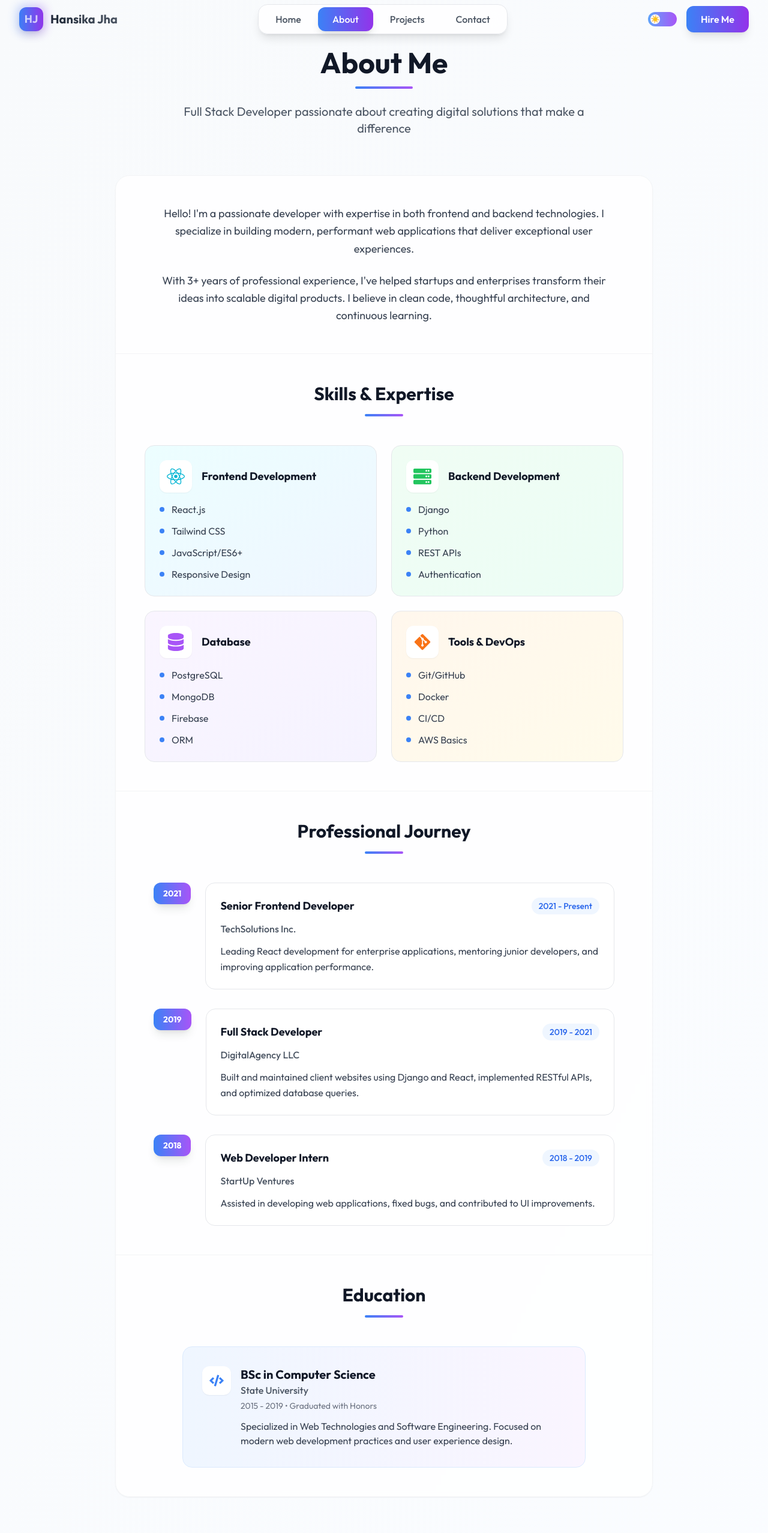
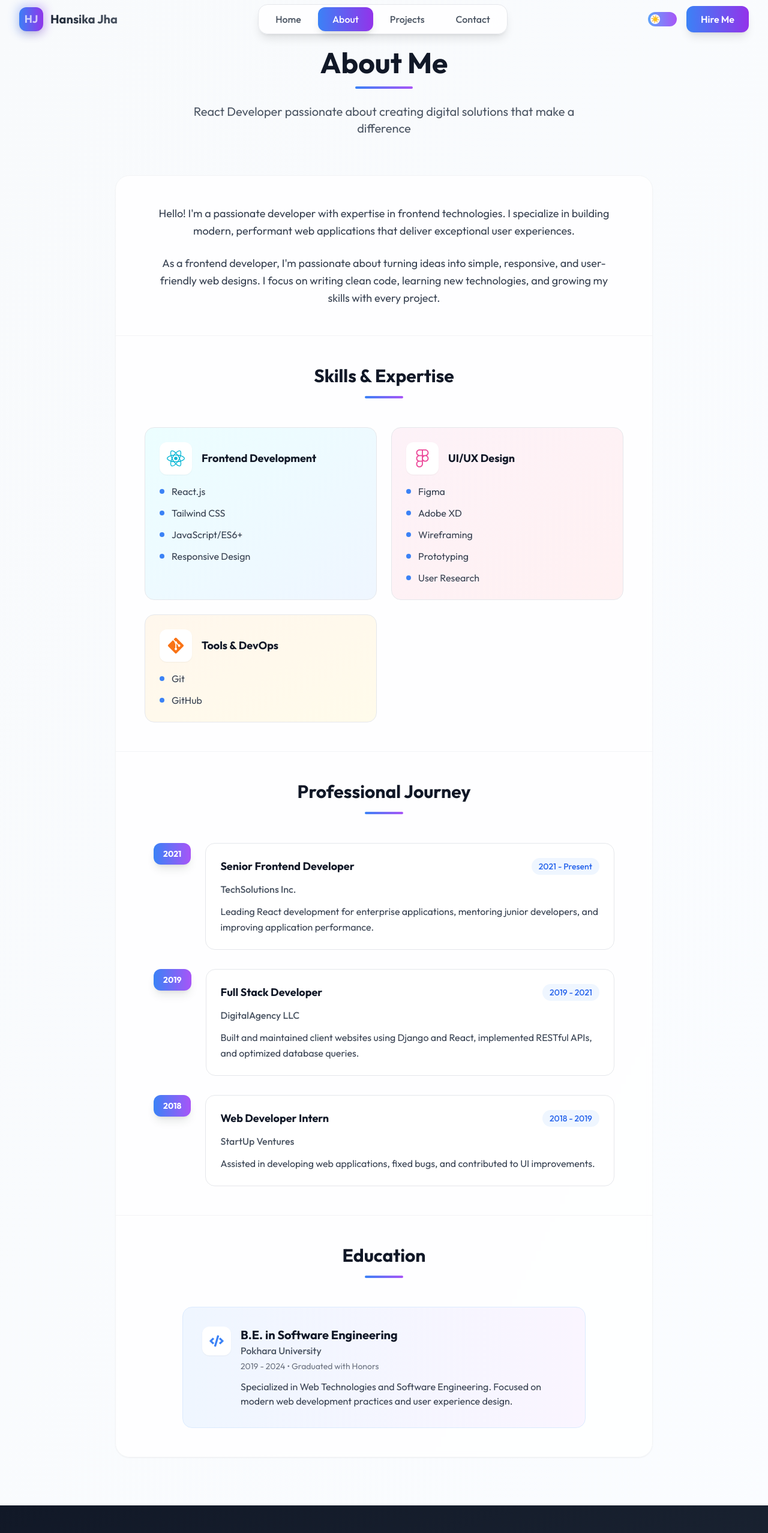
Before and after one commit to Hansikajha/Live_Portfolio, a React (Vite) app: page /about in a window 1280 px wide. Shown: the top 2555 px of the page at 60% size. Built offline with nearby package versions, Linux system fonts and the light colour scheme.

Commit message:
Overall personal changes in about and home section

```diff
--- a/src/pages/About.jsx
+++ b/src/pages/About.jsx
@@ -1,6 +1,6 @@
 import React from "react";
 import { FaCode, FaServer, FaMobileAlt, FaGitAlt, FaDatabase } from "react-icons/fa";
-import { SiTailwindcss, SiDjango, SiReact } from "react-icons/si";
+import { SiTailwindcss, SiDjango, SiReact, SiFigma } from "react-icons/si";
 
 export default function About() {
   return (
@@ -13,7 +13,7 @@ export default function About() {
           </h1>
           <div className="w-24 h-1 bg-gradient-to-r from-blue-500 to-purple-500 mx-auto rounded-full mb-6"></div>
           <p className="text-xl text-gray-600 dark:text-gray-300 max-w-2xl mx-auto">
-            Full Stack Developer passionate about creating digital solutions that make a difference
+            React Developer passionate about creating digital solutions that make a difference
           </p>
         </div>
 
@@ -24,13 +24,12 @@ export default function About() {
           <div className="p-8 md:p-12 border-b border-gray-100 dark:border-gray-700">
             <div className="max-w-3xl mx-auto text-center">
               <p className="text-lg text-gray-700 dark:text-gray-300 leading-relaxed mb-6">
-                Hello! I'm a passionate developer with expertise in both frontend and backend technologies.
+                Hello! I'm a passionate developer with expertise in frontend technologies.
                 I specialize in building modern, performant web applications that deliver exceptional user experiences.
               </p>
               <p className="text-lg text-gray-700 dark:text-gray-300 leading-relaxed">
-                With 3+ years of professional experience, I've helped startups and enterprises transform
-                their ideas into scalable digital products. I believe in clean code, thoughtful architecture,
-                and continuous learning.
+                As a frontend developer, I'm passionate about turning ideas into simple, responsive, and user-friendly web designs.
+                I focus on writing clean code, learning new technologies, and growing my skills with every project.
               </p>
             </div>
           </div>
@@ -50,21 +49,15 @@ export default function About() {
                 gradient="from-cyan-50 to-blue-50"
               />
               <SkillCard
-                icon={<FaServer className="text-3xl text-green-500" />}
-                title="Backend Development"
-                skills={["Django", "Python", "REST APIs", "Authentication"]}
-                gradient="from-green-50 to-emerald-50"
-              />
-              <SkillCard
-                icon={<FaDatabase className="text-3xl text-purple-500" />}
-                title="Database"
-                skills={["PostgreSQL", "MongoDB", "Firebase", "ORM"]}
-                gradient="from-purple-50 to-violet-50"
+                icon={<SiFigma className="text-3xl text-pink-500" />}
+                title="UI/UX Design"
+                skills={["Figma", "Adobe XD", "Wireframing", "Prototyping", "User Research"]}
+                gradient="from-pink-50 to-rose-50"
               />
               <SkillCard
                 icon={<FaGitAlt className="text-3xl text-orange-500" />}
                 title="Tools & DevOps"
-                skills={["Git/GitHub", "Docker", "CI/CD", "AWS Basics"]}
+                skills={["Git", "GitHub"]}
                 gradient="from-orange-50 to-amber-50"
               />
             </div>
@@ -116,9 +109,9 @@ export default function About() {
                     <FaCode className="text-2xl text-blue-500" />
                   </div>
                   <div>
-                    <h3 className="text-xl font-bold text-gray-900 dark:text-white">BSc in Computer Science</h3>
-                    <p className="text-gray-600 dark:text-gray-300 font-medium">State University</p>
-                    <p className="text-gray-500 dark:text-gray-400 text-sm mt-1">2015 - 2019 • Graduated with Honors</p>
+                    <h3 className="text-xl font-bold text-gray-900 dark:text-white">B.E. in Software Engineering</h3>
+                    <p className="text-gray-600 dark:text-gray-300 font-medium">Pokhara University</p>
+                    <p className="text-gray-500 dark:text-gray-400 text-sm mt-1">2019 - 2024 • Graduated with Honors</p>
                     <p className="text-gray-700 dark:text-gray-300 mt-3">
                       Specialized in Web Technologies and Software Engineering.
                       Focused on modern web development practices and user experience design.
--- a/src/pages/Home.jsx
+++ b/src/pages/Home.jsx
@@ -63,19 +63,19 @@ export default function Home() {
                 <ExperienceCard
                   icon={<MdWork className="text-blue-600 text-2xl" />}
                   iconBg="bg-blue-50"
-                  title="Senior Frontend Developer"
+                  title="Frontend Developer"
                   company="TechCorp Inc."
-                  period="2021 - Present • 3 years"
-                  description="Leading React development for enterprise applications with 500k+ users."
+                  period="2025 - Present"
+                  description="Passionate React development."
                 />
 
                 <ExperienceCard
                   icon={<MdSchool className="text-green-600 text-2xl" />}
                   iconBg="bg-green-50"
-                  title="BSc Computer Science"
-                  company="State University"
-                  period="2017 - 2021 • Graduated with Honors"
-                  description="Specialized in Human-Computer Interaction and Web Technologies."
+                  title=" B.E. in Software Engineering "
+                  company="Pokhara University"
+                  period="2019 - 2024 • Graduated with Honors"
+                  description="Specialized in Software Engineering and Web Technologies."
                 />
 
                 <ExperienceCard
@@ -84,17 +84,17 @@ export default function Home() {
                   title="Open Source Contributor"
                   company="Various Projects"
                   period="2020 - Present"
-                  description="Contributed to React libraries with 10k+ weekly downloads."
+                  description="Contributed to React libraries."
                 />
               </div>
 
               <div className="bg-gradient-to-br from-blue-50 to-purple-50 dark:from-gray-700 dark:to-gray-600 rounded-2xl p-8 border border-blue-100 dark:border-gray-600">
                 <h3 className="text-2xl font-semibold text-gray-900 dark:text-white mb-6">Quick Stats</h3>
                 <div className="grid grid-cols-2 gap-6">
-                  <StatCard number="3+" label="Years Experience" />
-                  <StatCard number="50+" label="Projects Completed" />
-                  <StatCard number="10k+" label="Code Commits" />
-                  <StatCard number="5+" label="Open Source Projects" />
+                  <StatCard number="1+" label="Years Experience" />
+                  <StatCard number="5" label="Projects Completed" />
+                  <StatCard number="5" label="Code Commits" />
+                  <StatCard number="2" label="Open Source Projects" />
                 </div>
                 <div className="mt-8 p-4 bg-white dark:bg-gray-800 rounded-xl border border-gray-200 dark:border-gray-600">
                   <p className="text-gray-700 dark:text-gray-300 text-sm italic">
@@ -140,11 +140,6 @@ export default function Home() {
               level="Advanced"
             />
             <SkillCard
-              icon={<FaNodeJs className="text-green-600 text-3xl" />}
-              name="Node.js"
-              level="Intermediate"
-            />
-            <SkillCard
               icon={<SiTailwindcss className="text-cyan-400 text-3xl" />}
               name="Tailwind"
               level="Expert"
@@ -152,7 +147,7 @@ export default function Home() {
             <SkillCard
               icon={<FaGitAlt className="text-orange-600 text-3xl" />}
               name="Git"
-              level="Advanced"
+              level="Intermediate"
             />
             <SkillCard
               icon={<FaFigma className="text-purple-500 text-3xl" />}
@@ -177,18 +172,18 @@ export default function Home() {
                 <QualificationSection
                   title="Education"
                   items={[
-                    "BSc in Computer Science, State University (2017-2021)",
-                    "Advanced React Certification (2022)",
+                    " B.E. in Software Engineering, Pokhara University (2019-2024)",
+                    " React Certification (2025)",
                     "UI/UX Design Specialization"
                   ]}
                 />
                 <QualificationSection
                   title="Experience"
                   items={[
-                    "3+ years frontend development",
-                    "Led 5+ successful projects",
+                    "1 year frontend development",
+                    "Led 5 projects",
                     "Web performance optimization",
-                    "Team leadership & mentoring"
+                    "Creative thinking & teamwork"
                   ]}
                 />
               </div>
```
